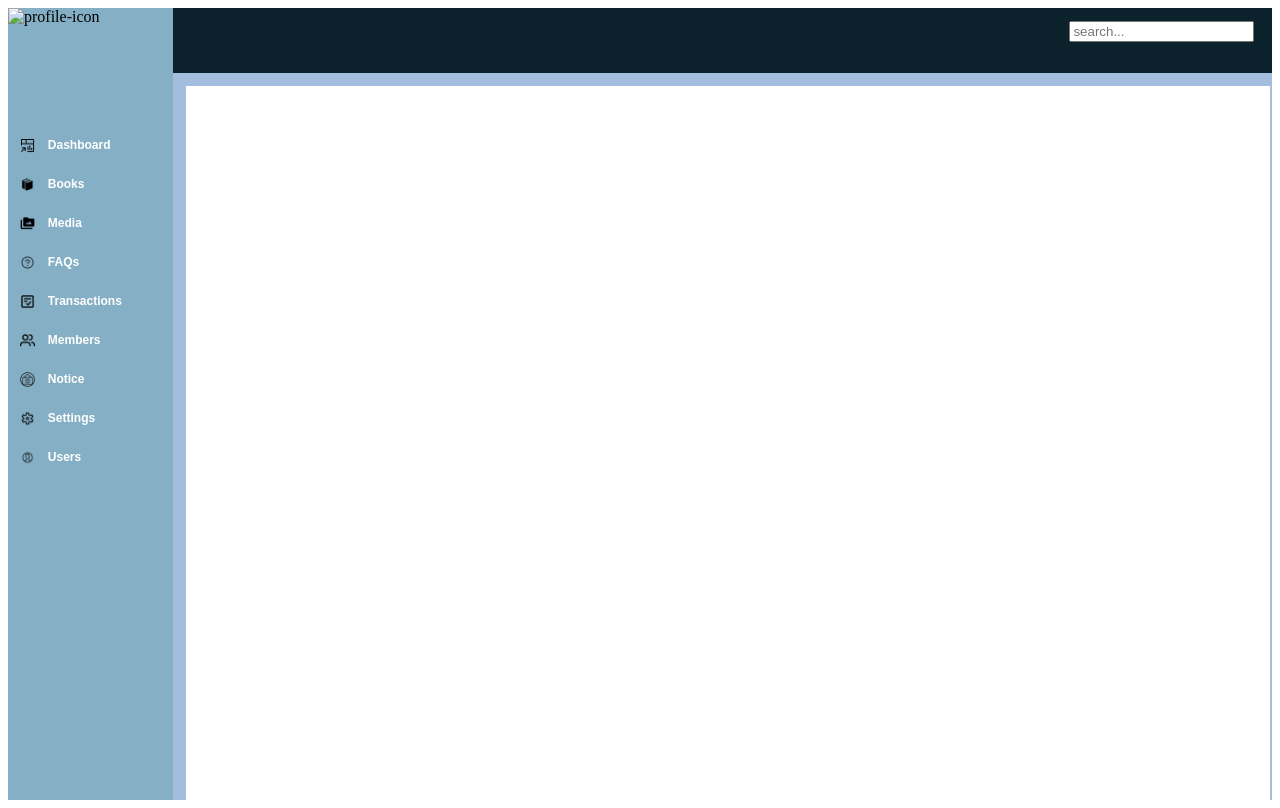
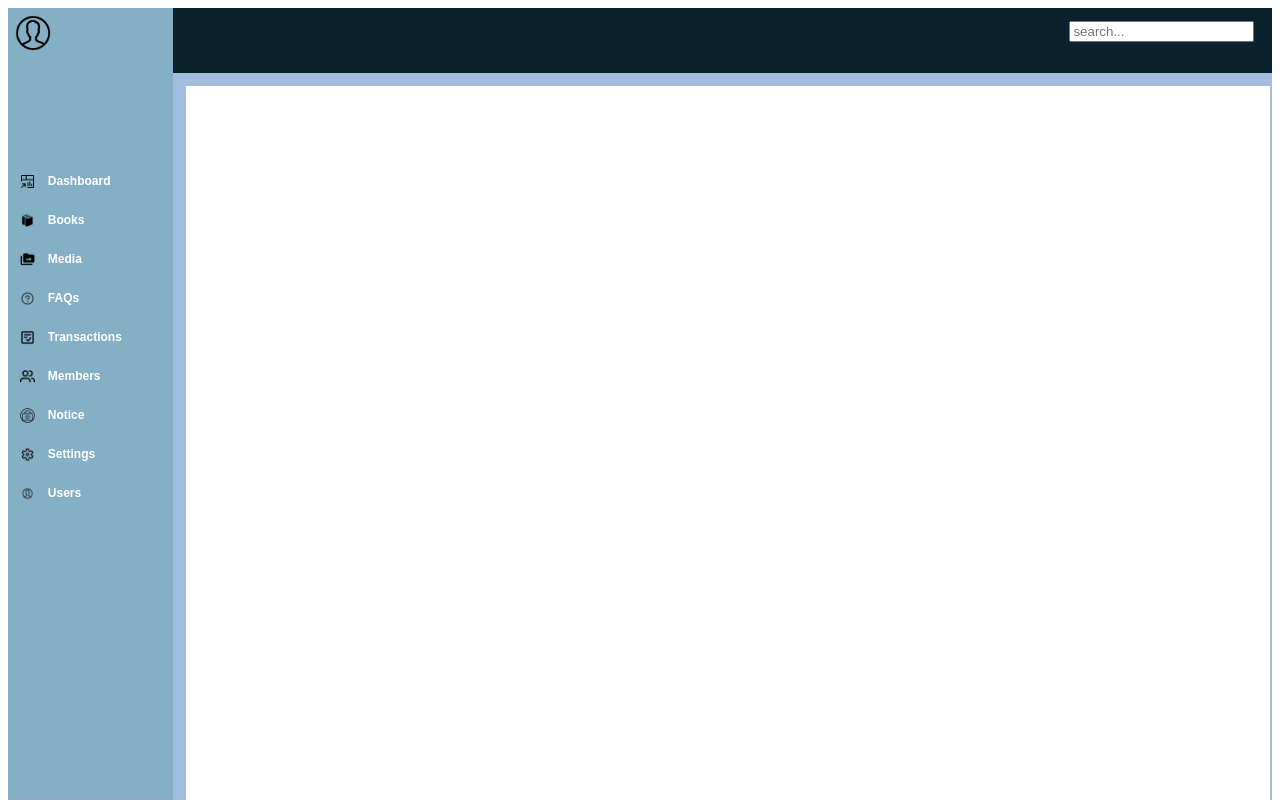
Before and after one commit to maha-2ray/utg_library_management_system, a plain HTML site: page index.html in a window 1280 px wide. Drawn offline with Linux system fonts and the light colour scheme.

Commit message:
similar as previous

```diff
--- a/index.html
+++ b/index.html
@@ -5,13 +5,12 @@
     <meta name="viewport" content="width=device-width, initial-scale=1.0">
     <title>University of The Gambia Library</title>
     <link rel="stylesheet" href="styles.css">
-    <script src="https://kit.fontawesome.com/0494c48cdf.js" crossorigin="anonymous"></script>
 </head>
 <body>
     <div class="container">
         <div class="tabs">
             <header class="profile">
-                <img src="icons/ei--user.png" alt="profile-icon">
+                <img src="ei--user.png" alt="profile-icon">
             </header>
             <div class="icons">
                 <i id="dashboard"><img src="carbon--dashboard-reference.png" alt="">Dashboard</i>
```
